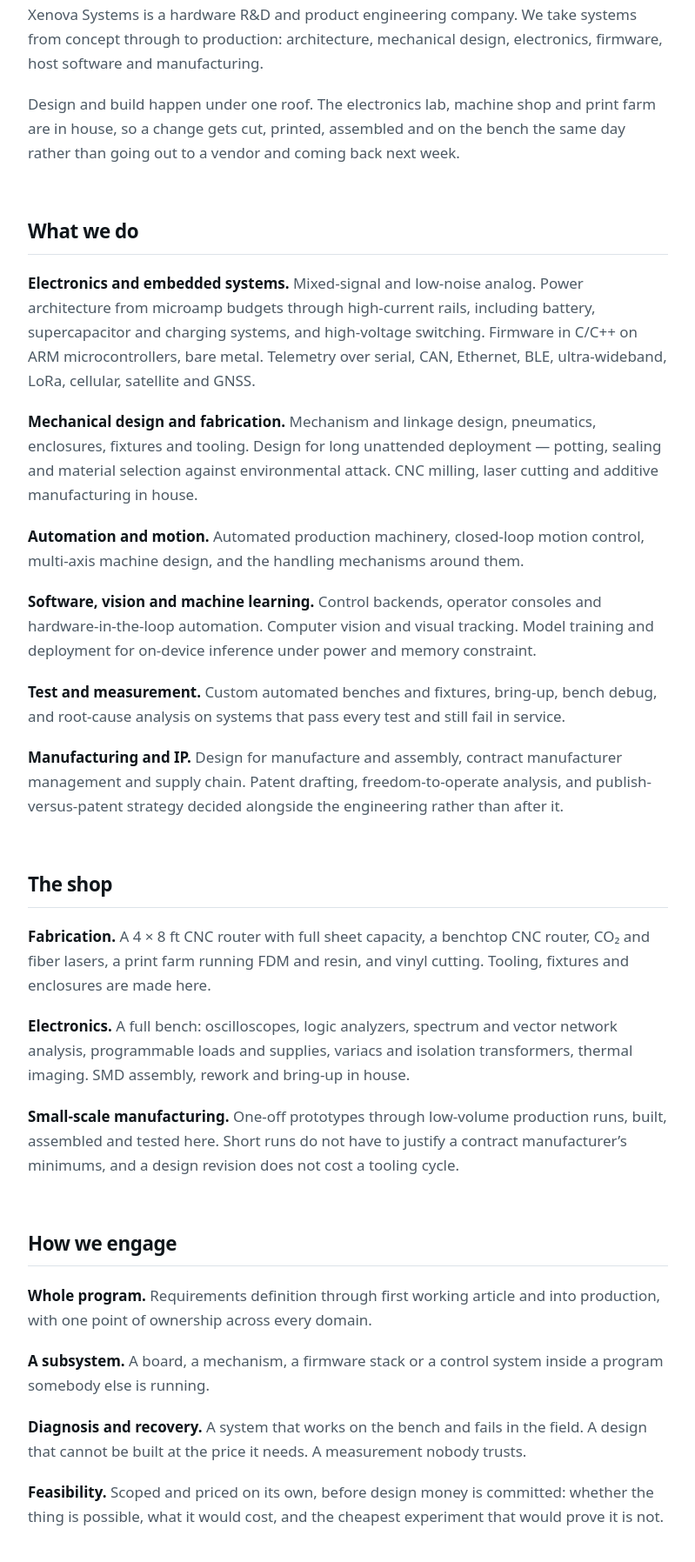
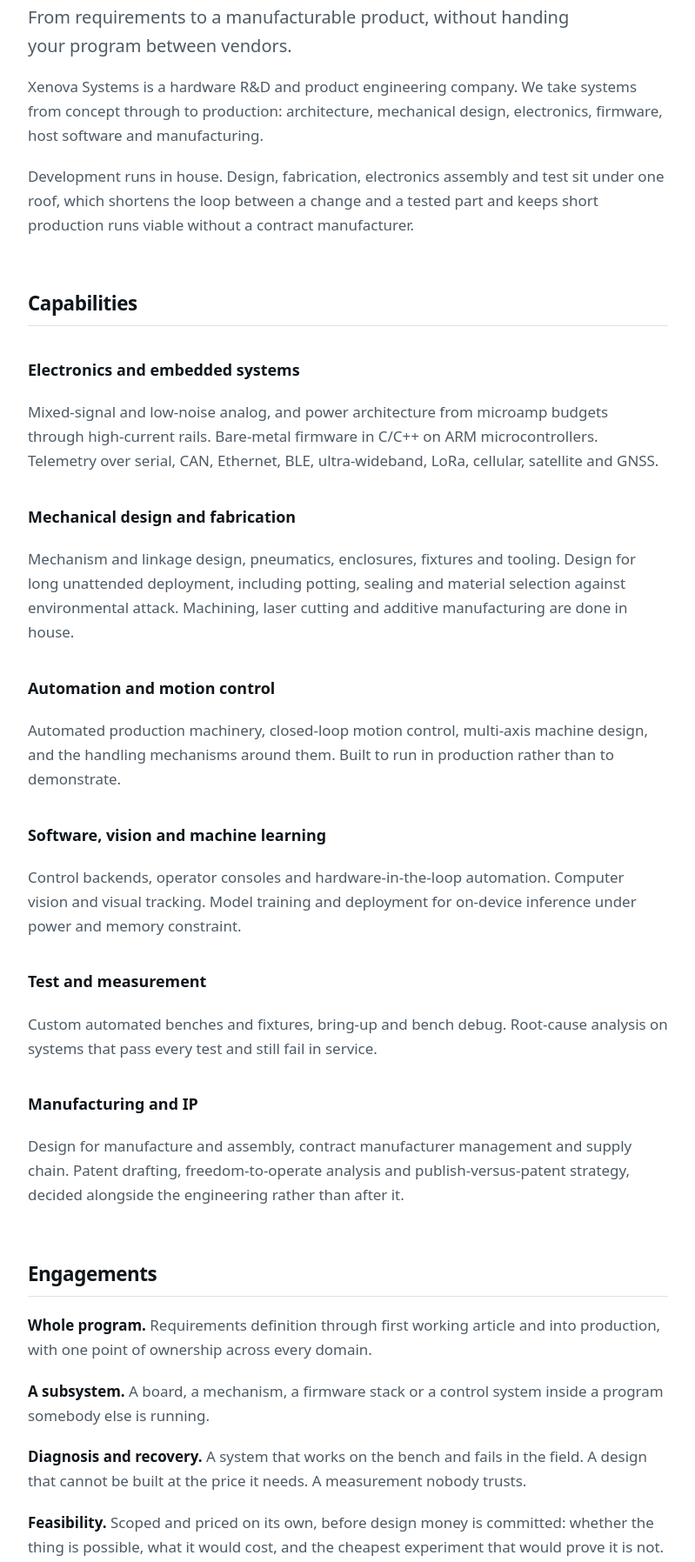
Before and after one commit to Xeno-va/Xeno-va.github.io, a plain HTML site: page services/index.html in a window 1280 px wide. Shown: the part 227-2023 px from the top of the page at 87% size, without its empty margins (240-1039 px from the left). Drawn offline with Linux system fonts and the light colour scheme.

Commit message:
web code

```diff
--- a/feed.xml
+++ b/feed.xml
@@ -4,6 +4,6 @@
   <link href="https://xeno-va.github.io"/>
   <link rel="self" href="https://xeno-va.github.io/feed.xml"/>
   <id>https://xeno-va.github.io</id>
-  <updated>2026-08-30T08:42:30Z</updated>
+  <updated>2026-08-30T08:50:09Z</updated>
 
 </feed>
--- a/services/index.html
+++ b/services/index.html
@@ -4,11 +4,11 @@
 <meta charset="utf-8">
 <meta name="viewport" content="width=device-width, initial-scale=1">
 <title>Services — Xenova Systems</title>
-<meta name="description" content="Hardware from concept to production — mechanical, electronics, firmware, software and manufacturing under single ownership.">
+<meta name="description" content="Hardware R&amp;D and product engineering — electronics, mechanical, firmware, software and manufacturing, run end to end.">
 <link rel="canonical" href="https://xeno-va.github.io/services/">
 <meta property="og:type" content="website">
 <meta property="og:title" content="Services — Xenova Systems">
-<meta property="og:description" content="Hardware from concept to production — mechanical, electronics, firmware, software and manufacturing under single ownership.">
+<meta property="og:description" content="Hardware R&amp;D and product engineering — electronics, mechanical, firmware, software and manufacturing, run end to end.">
 <meta property="og:url" content="https://xeno-va.github.io/services/">
 <meta property="og:site_name" content="Xenova Systems">
 <meta name="twitter:card" content="summary">
@@ -37,48 +37,42 @@
 <article class="doc">
   <div class="wrap narrow">
     <h1>Services</h1>
+    <p class="lede">From requirements to a manufacturable product, without handing your program between vendors.</p>
     <div class="prose">
 <p>Xenova Systems is a hardware R&amp;D and product engineering company. We take
 systems from concept through to production: architecture, mechanical design,
 electronics, firmware, host software and manufacturing.</p>
-<p>Design and build happen under one roof. The electronics lab, machine shop and
-print farm are in house, so a change gets cut, printed, assembled and on the
-bench the same day rather than going out to a vendor and coming back next week.</p>
-<h2 id="what-we-do">What we do</h2>
-<p><strong>Electronics and embedded systems.</strong> Mixed-signal and low-noise analog. Power
-architecture from microamp budgets through high-current rails, including battery,
-supercapacitor and charging systems, and high-voltage switching. Firmware in
-C/C++ on ARM microcontrollers, bare metal. Telemetry over serial, CAN, Ethernet,
-BLE, ultra-wideband, LoRa, cellular, satellite and GNSS.</p>
-<p><strong>Mechanical design and fabrication.</strong> Mechanism and linkage design, pneumatics,
-enclosures, fixtures and tooling. Design for long unattended deployment —
-potting, sealing and material selection against environmental attack. CNC
-milling, laser cutting and additive manufacturing in house.</p>
-<p><strong>Automation and motion.</strong> Automated production machinery, closed-loop motion
-control, multi-axis machine design, and the handling mechanisms around them.</p>
-<p><strong>Software, vision and machine learning.</strong> Control backends, operator consoles
-and hardware-in-the-loop automation. Computer vision and visual tracking.
-Model training and deployment for on-device inference under power and memory
-constraint.</p>
-<p><strong>Test and measurement.</strong> Custom automated benches and fixtures, bring-up, bench
-debug, and root-cause analysis on systems that pass every test and still fail in
-service.</p>
-<p><strong>Manufacturing and IP.</strong> Design for manufacture and assembly, contract
-manufacturer management and supply chain. Patent drafting, freedom-to-operate
-analysis, and publish-versus-patent strategy decided alongside the engineering
-rather than after it.</p>
-<h2 id="the-shop">The shop</h2>
-<p><strong>Fabrication.</strong> A 4 × 8 ft CNC router with full sheet capacity, a benchtop CNC
-router, CO₂ and fiber lasers, a print farm running FDM and resin, and vinyl
-cutting. Tooling, fixtures and enclosures are made here.</p>
-<p><strong>Electronics.</strong> A full bench: oscilloscopes, logic analyzers, spectrum and
-vector network analysis, programmable loads and supplies, variacs and isolation
-transformers, thermal imaging. SMD assembly, rework and bring-up in house.</p>
-<p><strong>Small-scale manufacturing.</strong> One-off prototypes through low-volume production
-runs, built, assembled and tested here. Short runs do not have to justify a
-contract manufacturer&rsquo;s minimums, and a design revision does not cost a
-tooling cycle.</p>
-<h2 id="how-we-engage">How we engage</h2>
+<p>Development runs in house. Design, fabrication, electronics assembly and test
+sit under one roof, which shortens the loop between a change and a tested part
+and keeps short production runs viable without a contract manufacturer.</p>
+<h2 id="capabilities">Capabilities</h2>
+<h3 id="electronics-and-embedded-systems">Electronics and embedded systems</h3>
+<p>Mixed-signal and low-noise analog, and power architecture from microamp budgets
+through high-current rails. Bare-metal firmware in C/C++ on ARM
+microcontrollers. Telemetry over serial, CAN, Ethernet, BLE, ultra-wideband,
+LoRa, cellular, satellite and GNSS.</p>
+<h3 id="mechanical-design-and-fabrication">Mechanical design and fabrication</h3>
+<p>Mechanism and linkage design, pneumatics, enclosures, fixtures and tooling.
+Design for long unattended deployment, including potting, sealing and material
+selection against environmental attack. Machining, laser cutting and additive
+manufacturing are done in house.</p>
+<h3 id="automation-and-motion-control">Automation and motion control</h3>
+<p>Automated production machinery, closed-loop motion control, multi-axis machine
+design, and the handling mechanisms around them. Built to run in production
+rather than to demonstrate.</p>
+<h3 id="software-vision-and-machine-learning">Software, vision and machine learning</h3>
+<p>Control backends, operator consoles and hardware-in-the-loop automation.
+Computer vision and visual tracking. Model training and deployment for on-device
+inference under power and memory constraint.</p>
+<h3 id="test-and-measurement">Test and measurement</h3>
+<p>Custom automated benches and fixtures, bring-up and bench debug. Root-cause
+analysis on systems that pass every test and still fail in service.</p>
+<h3 id="manufacturing-and-ip">Manufacturing and IP</h3>
+<p>Design for manufacture and assembly, contract manufacturer management and
+supply chain. Patent drafting, freedom-to-operate analysis and
+publish-versus-patent strategy, decided alongside the engineering rather than
+after it.</p>
+<h2 id="engagements">Engagements</h2>
 <p><strong>Whole program.</strong> Requirements definition through first working article and
 into production, with one point of ownership across every domain.</p>
 <p><strong>A subsystem.</strong> A board, a mechanism, a firmware stack or a control system
@@ -92,19 +86,19 @@
 <h2 id="who-we-work-with">Who we work with</h2>
 <ul>
 <li>Companies building physical products without an in-house engineering team</li>
-<li>Research groups and universities that need instrumentation which does not exist commercially, or does not exist at a price the work can carry</li>
+<li>Research groups and universities needing instrumentation that does not exist commercially, or does not exist at a price the work can carry</li>
 <li>Operators whose revenue depends on what a machine measures or reports</li>
 <li>Deep-tech and frontier teams where the hard part of the problem is physical</li>
 </ul>
 <h2 id="who-we-do-not-work-with">Who we do not work with</h2>
 <ul>
-<li>Programs where the engineering is already specified and the work is execution. If every decision has been made, this is not the right shop.</li>
-<li>Software-only work — apps, websites, or dashboards over hardware somebody else built.</li>
-<li>Organisations with a procurement layer between the problem and the person who owns it.</li>
+<li>Programs where the engineering is already specified and the work is execution</li>
+<li>Software-only work — apps, websites, or dashboards over hardware built elsewhere</li>
+<li>Organisations with a procurement layer between the problem and the person who owns it</li>
 </ul>
 <h2 id="confidentiality">Confidentiality</h2>
 <p>Client work is confidential by default. Nothing about an engagement — the
-client, the product, the results — is published, referenced or shown without
+client, the product or the results — is published, referenced or shown without
 written approval. Everything published on this site is our own work.</p>
 <p><a href="/contact/">Start with a feasibility conversation.</a></p>
     </div>
```
Also changed, not shown: contact/index.html (+1 -0 lines), 2 other files.
